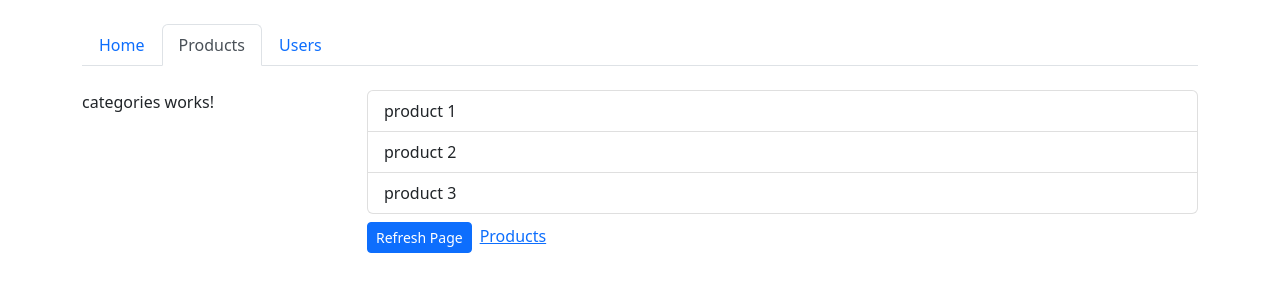
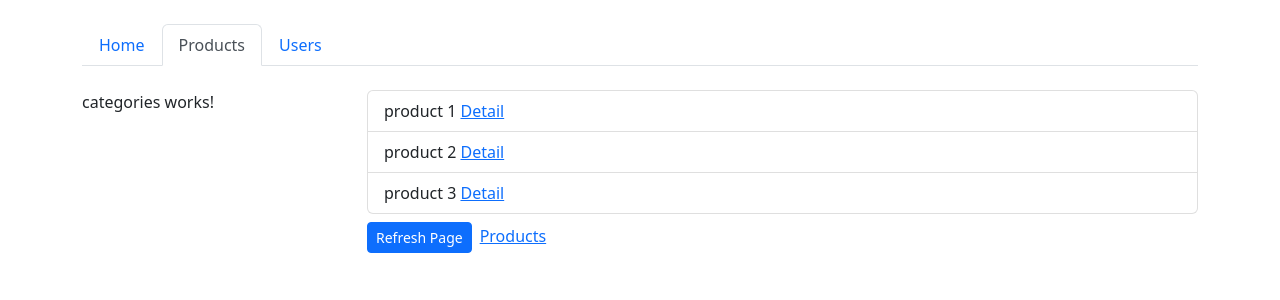
Before and after one commit to MustafaPeynirci/Angular-Development-Project, an Angular app in the folder example/: page /products in a window 1280 px wide. Shown: the top 300 px of the page. Built offline with nearby package versions, Linux system fonts and the light colour scheme.

Commit message:
routing parameters

```diff
--- a/example/src/app/app.module.ts
+++ b/example/src/app/app.module.ts
@@ -16,11 +16,13 @@ import { ProductsComponent } from './products/products.component';
 import { UsersComponent } from './users/users.component';
 import { CategoriesComponent } from './categories/categories.component';
 import { NotfoundComponent } from './notfound/notfound.component';
+import { LowerProductComponent } from './products/lower-product/lower-product.component';
 
 const appRoutes: Routes = [
   { path: "", component: HomeComponent },
   { path: "home", component: HomeComponent },
   { path: "products", component: ProductsComponent },
+  { path: "products/:id", component: LowerProductComponent },
   { path: "users", component: UsersComponent },
   { path: "**", component: NotfoundComponent }
 ]
--- /dev/null
+++ b/example/src/app/products.ts
@@ -0,0 +1,5 @@
+export const products = [
+    { id: 1, name: "product 1" },
+    { id: 2, name: "product 2" },
+    { id: 3, name: "product 3" }
+]
--- /dev/null
+++ b/example/src/app/products/lower-product/lower-product.component.html
@@ -0,0 +1,2 @@
+{{selectedProduct.id}}
+{{selectedProduct.name}}
--- /dev/null
+++ b/example/src/app/products/lower-product/lower-product.component.ts
@@ -0,0 +1,21 @@
+import { products } from './../../products';
+import { ActivatedRoute } from '@angular/router';
+import { Component, OnInit } from '@angular/core';
+
+@Component({
+  selector: 'app-lower-product',
+  templateUrl: './lower-product.component.html',
+  styleUrls: ['./lower-product.component.css']
+})
+export class LowerProductComponent implements OnInit {
+
+  selectedProduct
+
+  constructor(private activatedRoute: ActivatedRoute) { }
+
+  ngOnInit(): void {
+    let id = + this.activatedRoute.snapshot.paramMap.get("id")
+    this.selectedProduct = products.find(x => x.id === id)
+  }
+
+}
--- a/example/src/app/products/products.component.html
+++ b/example/src/app/products/products.component.html
@@ -1,6 +1,7 @@
 <ul class="list-group">
     <li *ngFor="let product of products" class="list-group-item">
         {{product.name}}
+        <a [routerLink]="['/products',product.id]">Detail</a>
     </li>
 </ul>
 <button (click)="loadProducts()" class="btn btn-primary btn-sm my-2">Refresh Page</button>
--- a/example/src/app/products/products.component.ts
+++ b/example/src/app/products/products.component.ts
@@ -1,3 +1,4 @@
+import { products } from './../products';
 import { Router, ActivatedRoute } from '@angular/router';
 import { Component, OnInit } from '@angular/core';
 
@@ -8,11 +9,7 @@ import { Component, OnInit } from '@angular/core';
 })
 export class ProductsComponent implements OnInit {
 
-  products = [
-    { name: "product 1" },
-    { name: "product 2" },
-    { name: "product 3" }
-  ]
+  products = products
 
   constructor(
     private router: Router,
```
Also changed, not shown: example/src/app/products/lower-product/lower-product.component.css (added).
